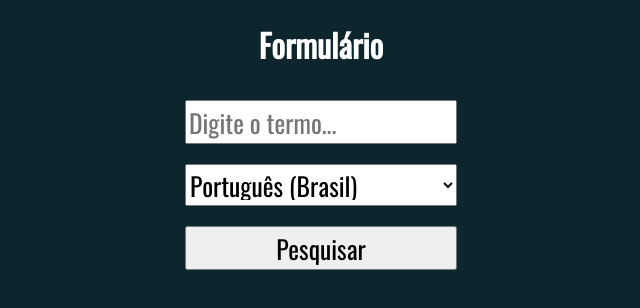
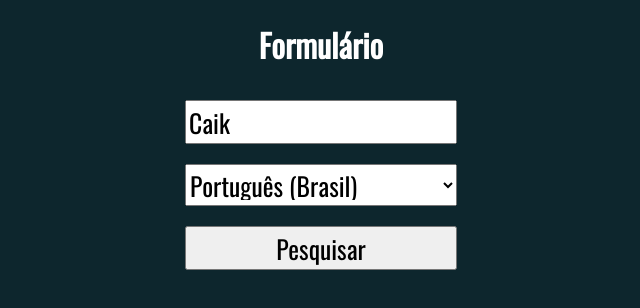
Before and after one commit to CaikLacerda/javascript, a plain HTML site: page exercicios-web/dom/selecionandoElementos3.html in a window 1280 px wide. Shown: the whole page, without its empty margins (319-959 px from the left). Drawn offline with Linux system fonts and the light colour scheme.

Commit message:
selecionando elementos 3

```diff
--- a/exercicios-web/dom/selecionandoElementos3.html
+++ b/exercicios-web/dom/selecionandoElementos3.html
@@ -23,15 +23,25 @@
 <body class="conteudo exercicio">
     <h1>Formulário</h1>
     <form name="pesquisa" action="http://www.google.com.br/search">
-        <input type="text" name="q" placeholder="Digite o termo...">
-        <select name="hl">
+        <input type="text" name="q" placeholder="Digite o termo..."> <!-- q = query -->
+        <select name="hl"> <!-- hl = host language -->
             <option value="pt-br">Português (Brasil)</option>
             <option value="en-us">Inglês (Americano)</option>
         </select>
         <button>Pesquisar</button>
     </form>
     <script>
-        // ...
+
+        console.log(document.forms)
+        console.log(document.forms[0])
+
+        console.log(document.getElementsByName('pesquisa'))
+
+        console.log(document.pesquisa)
+        console.log(document.pesquisa.q)
+
+        document.pesquisa.q.value = 'Caik'
+
     </script>
 </body>
 
```
